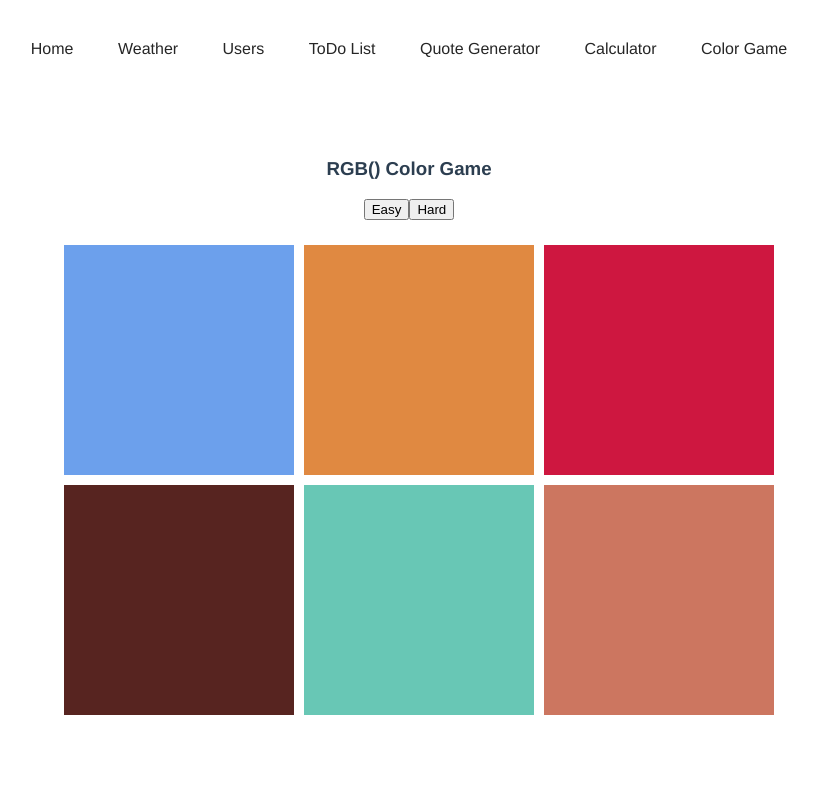
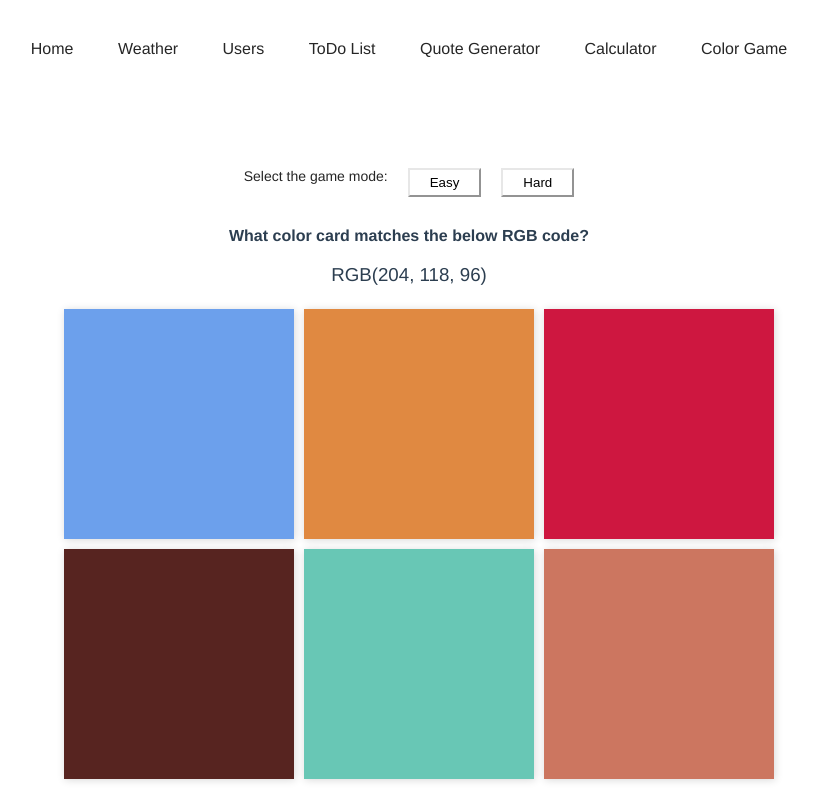
Before and after one commit to jeffnhorner/mini-Vue.js-Projects, a Vue app: page /color-game in a window 1280 px wide. Shown: the whole page, without its empty margins (231-1049 px from the left). Built offline with nearby package versions, Linux system fonts and the light colour scheme; what vue-resource would draw is missing.

Commit message:
finished rgb color game app

```diff
--- a/src/components/ColorGame/ColorCards.vue
+++ b/src/components/ColorGame/ColorCards.vue
@@ -1,30 +1,26 @@
 <template>
   <div class="color-container">
-    <div @click="guess" class="color-card"></div>
-    <div @click="guess" class="color-card"></div>
-    <div @click="guess" class="color-card"></div>
-    <div @click="guess" class="color-card"></div>
-    <div @click="guess" class="color-card"></div>
-    <div @click="guess" class="color-card"></div>
+    <div @click="guess(colorCards[0])" class="color-card"></div>
+    <div @click="guess(colorCards[1])" class="color-card"></div>
+    <div @click="guess(colorCards[2])" class="color-card"></div>
+    <div @click="guess(colorCards[3])" class="color-card"></div>
+    <div @click="guess(colorCards[4])" class="color-card"></div>
+    <div @click="guess(colorCards[5])" class="color-card"></div>
+
   </div>
 </template>
 
 <script>
 export default {
   name: 'ColorCard',
-  // passing colorCard props from the parent component to this child component
+  // passing colorCard & colorArr props from the parent component to this child component
   props: [
     'colorCards',
-    'colors'
+    'colorArr'
   ],
-  data() {
-    return {
-
-    }
-  },
   methods: {
-    guess() {
-
+    guess(bgColor) {
+      this.$emit('user-guess', bgColor);
     }
   },
 }
@@ -41,12 +37,12 @@ export default {
     width: 230px;
     margin: 5px;
     float: right;
-    background-color: maroon;
+    box-shadow: 1px 1px 8px #d8d8d8;
     transition: all .3s ease-in-out;
   }
   .color-card:hover{
     cursor: pointer;
     transform: scale(1.02);
-    box-shadow: 1px 1px 8px #d8d8d8;
+    box-shadow: 1px 1px 12px #d8d8d8;
   }
 </style>
--- a/src/components/ColorGame/ColorGame.vue
+++ b/src/components/ColorGame/ColorGame.vue
@@ -1,12 +1,20 @@
 <template>
   <div class="content">
-    <h3>RGB({{ selectedColor }}) Color Game</h3>
-    <div class="header">
+    <!-- <h3>The Great RGB Color Game</h3> -->
+
+    <div v-if="currentGame" class="game-mode">
+      <p>Select the game mode: </p>
       <button @click="easyMode">Easy</button>
       <button @click="hardMode">Hard</button>
+     </div>
+
+    <div class="game-info">
+      <p><strong>{{ gameMsg }}</strong></p>
+      <button v-if="resetGame" @click="reset">Reset</button>
+      <h3>{{ selectedColorUppercase }}</h3>
     </div>
 
-    <ColorCards :colorCards="colorCards" :colors="colors"></ColorCards>
+    <ColorCards @user-guess="guess" :colorCards="colorCards" :colorArr="colorArr"></ColorCards>
 
   </div>
 </template>
@@ -22,11 +30,20 @@ export default {
       randColor: null,
       colors: null,
       colorCards: null,
-      selectedColor: null
+      colorArr: null,
+      selectedColor: '',
+      gameMsg: "What color card matches the below RGB code?",
+      resetGame: false,
+      currentGame: true
     }
   },
   components: {
     ColorCards
+  },
+  computed: {
+    selectedColorUppercase() {
+      return this.selectedColor.toUpperCase();
+    }
   },
   methods: {
     // we're doing a few things here: we're grabbing all of the colorCards and also using the array from the randColorCards method. First, we're looping over all of the colorCards. We then are looking to see how many items the array contains. If there are items in the array, it will set display:block on the colorCards based upon the numColorCards defined in the button click events (easyGame, hardGame)
@@ -42,34 +59,68 @@ export default {
           this.colorCards[i].style.display = 'none';
         }
       }
+      this.randomArrColor();
     },
     // when clicked the easy mode button, we define the number of color cards to 3 and call the setupColor method
     easyMode() {
-        this.numColorCards = 3;
-        this.setupColorCards();
+      this.numColorCards = 3;
+      this.setupColorCards();
     },
     /* when clicked the easy mode button, we define the number of color cards to 3 and call the setupColor
     method */
     hardMode() {
-        this.numColorCards = 6;
-        this.setupColorCards();
+      this.numColorCards = 6;
+      this.setupColorCards();
+    },
+    reset() {
+      this.numColorCards = 6;
+      this.resetGame = false;
+      this.currentGame = true;
+      this.gameMsg = "What color card matches the below RGB code?";
+      this.setupColorCards();
+
+    },
+    randomArrColor() {
+      this.randArrItem = (Math.floor(Math.random() * this.colorArr.length));
+      this.selectedColor = this.colorArr[this.randArrItem]
+
+      return this.setupColorCards;
     },
     // based upon which game mode (easy - 3 squares || hard - 6 squares), this method pushes a random color generated by the randomColor method below based upon the defined number of squares into an array and returns that array so we can use it in the setupColorCards method defined above.
     randColorCards(num) {
-      let arr = [];
+      this.colorArr = [];
       for (let i = 0; i < num; i++) {
-        arr.push(this.randomColor());
+        this.colorArr.push(this.randomColor());
       }
-      return arr;
+      return this.colorArr;
     },
+    // method that generates a random rgb color
     randomColor() {
       let r = Math.floor(Math.random() * 256);
       let g = Math.floor(Math.random() * 256);
       let b = Math.floor(Math.random() * 256);
 
-      this.randColor = `rgb(${r},${g},${b})`;
+      this.randColor = `rgb(${r}, ${g}, ${b})`;
 
       return this.randColor;
+    },
+    guess(bgColor) {
+      this.randArrItem = bgColor.style.backgroundColor;
+      let selectedColorLC = this.selectedColor.toLowerCase();
+
+      if (this.randArrItem == selectedColorLC) {
+        this.gameMsg = 'You Won!'
+
+        this.colorCards.forEach((e) => {
+          e.style.backgroundColor = this.randArrItem;
+        });
+
+        this.resetGame = true;
+        this.currentGame = false;
+
+      } else {
+        this.gameMsg = 'Try again!'
+      }
     }
   },
   mounted() {
@@ -77,10 +128,12 @@ export default {
     this.colorCards = document.querySelectorAll(".color-card");
     // the randColorCards method is being invoked and passing the inital state of numColorCards (6) to generate an array with 6 random rgb colors
     this.colors = this.randColorCards(this.numColorCards);
-    //looping over all of the colorCards (6 on init) and assigning a randomly generated rgb color array to each colorCard
+    // looping over all of the colorCards (6 on init) and assigning a randomly generated rgb color array to each colorCard
     for (let i = 0; i < this.colorCards.length; i++) {
       this.colorCards[i].style.backgroundColor = this.colors[i];
     }
+    // running this method when the component mounts as opposed to running when one of the mode buttons are clicked
+    this.randomArrColor();
   }
 }
 </script>
@@ -89,8 +142,29 @@ export default {
   .content {
     animation: fadeIn 1.2s;
   }
-  .header {
+  .game-mode {
     margin-bottom: 20px;
+    display: flex;
+    flex-direction: row;
+    justify-content: center;
+  }
+  .game-mode p {
+    margin: 10px;
+    color: #262626;
+    font-weight: 100;
+    font-size: 14px;
+  }
+  button {
+    padding: 5px 20px;
+    margin: 10px;
+    background-color: #fff;
+    background: #fff;
+    border-color: #e7e7e7;
+    cursor: pointer;
+    outline: none;
+  }
+  .game-info h3 {
+    font-weight: 400;
   }
   .hide {
     display: none;
```
